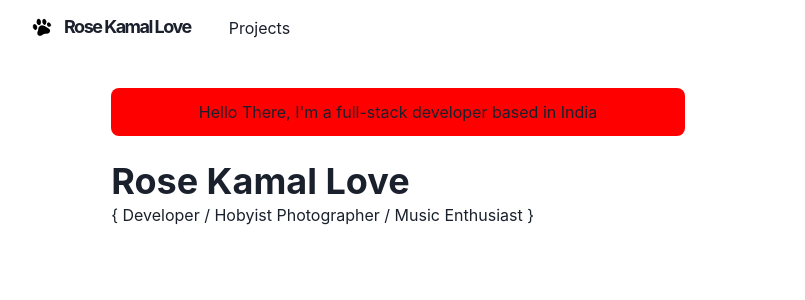
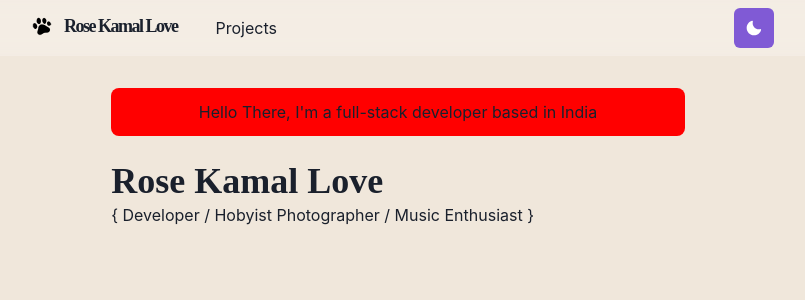
Before and after one commit to rosekamallove/rosekamal.love, a Next.js app: page / in a window 1280 px wide. Shown: the top 300 px of the page, without its empty margins (242-1047 px from the left). Built offline with nearby package versions, Linux system fonts and the light colour scheme.

Commit message:
theme toggle

```diff
--- a/components/navbar.js
+++ b/components/navbar.js
@@ -14,8 +14,8 @@ import {
   IconButton,
   useColorModeValue
 } from '@chakra-ui/react'
-
 import { HamburgerIcon } from '@chakra-ui/icons'
+import ThemeToggleButton from './theme-toggle-button'
 
 const LinkItem = ({ href, path, children }) => {
   const active = path === href
@@ -74,6 +74,7 @@ const Navbar = props => {
         </Stack>
 
         <Box flex={1} align="right">
+          <ThemeToggleButton />
           <Box ml={2} display={{ base: 'inline-block', md: 'none' }}>
             <Menu>
               <MenuButton
--- /dev/null
+++ b/components/theme-toggle-button.js
@@ -0,0 +1,16 @@
+import { IconButton, useColorMode, useColorModeValue } from '@chakra-ui/react'
+import { SunIcon, MoonIcon } from '@chakra-ui/icons'
+
+const ThemeToggleButton = () => {
+  const { toggleColorMode } = useColorMode()
+  return (
+    <IconButton
+      aria-label="Toggle Theme"
+      colorScheme={useColorModeValue('purple', 'orange')}
+      icon={useColorModeValue(<MoonIcon />, <SunIcon />)}
+      onClick={toggleColorMode}
+    ></IconButton>
+  )
+}
+
+export default ThemeToggleButton
--- /dev/null
+++ b/lib/theme.js
@@ -0,0 +1,48 @@
+import { extendTheme } from '@chakra-ui/react'
+import { mode } from '@chakra-ui/theme-tools'
+
+const styles = {
+  global: props => ({
+    body: {
+      bg: mode('#f0e7db', '#202023')(props)
+    }
+  })
+}
+
+const components = {
+  Heading: {
+    variants: {
+      'section-title': {
+        textDecoration: 'underline',
+        fontSize: 20,
+        textUnderlineOffset: 6,
+        textDecorationColor: '#525252',
+        textDecorationThickness: 4,
+        marginTop: 3,
+        marginBottom: 4
+      }
+    }
+  },
+  Link: {
+    baseStyle: props => ({
+      color: mode('#3d7aed', '#ff63c3')(props),
+      textUnderlineOffset: 3
+    })
+  }
+}
+
+const fonts = {
+  heading: "'M PLUS Rounded 1c'"
+}
+
+const colors = {
+  grassTeal: '#88ccca'
+}
+
+const config = {
+  initialColorMode: 'dark',
+  useSystemColorMode: true
+}
+
+const theme = extendTheme({ config, styles, components, fonts, colors })
+export default theme
--- a/pages/_app.js
+++ b/pages/_app.js
@@ -1,9 +1,10 @@
 import { ChakraProvider } from '@chakra-ui/react'
 import Layout from '../components/layouts/main'
+import theme from '../lib/theme'
 
 const Website = ({ Component, pageProps, router }) => {
   return (
-    <ChakraProvider>
+    <ChakraProvider theme={theme}>
       <Layout router />
       <Component {...pageProps} key={router.route} />
     </ChakraProvider>
--- /dev/null
+++ b/pages/_document.js
@@ -0,0 +1,18 @@
+import { ColorModeScript } from '@chakra-ui/react'
+import NextDocument, { Html, Head, Main, NextScript } from 'next/document'
+import theme from '../lib/theme'
+
+export default class Document extends NextDocument {
+  render() {
+    return (
+      <Html lang="en">
+        <Head />
+        <body>
+          <ColorModeScript initialColorMode={theme.config.initialColorMode} />
+          <Main />
+          <NextScript />
+        </body>
+      </Html>
+    )
+  }
+}
```
